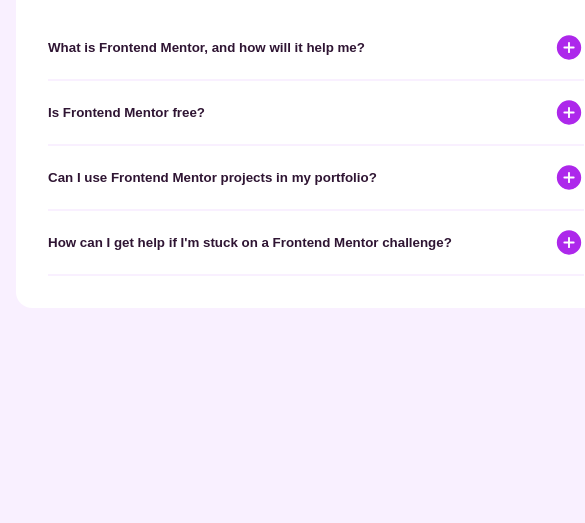
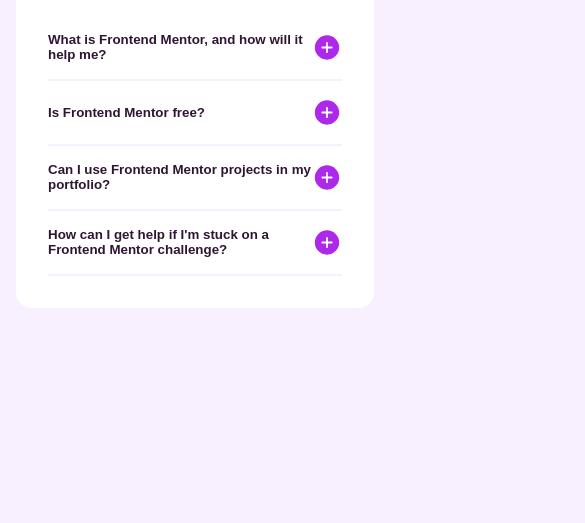
Before and after one commit to User9511/FAQ-accordion, a plain HTML site: page index.html in a window 390 px wide. Shown: the part 321-844 px from the top of the page, 585 px wide, since content can reach past the window. Drawn offline with nearby package versions, Linux system fonts and the light colour scheme.

Commit message:
Improved mobile device view

```diff
--- a/styles.css
+++ b/styles.css
@@ -64,6 +64,7 @@ li img {
   display: flex;
   align-items: center;
   justify-content: space-between;
+  text-align: left;
   border: 0;
   background-color: transparent;
   color: var(--Dark-purple);
@@ -78,6 +79,7 @@ li img {
 
 button[aria-expanded="true"] + .faq-answer {
   transition: all 0.3s linear;
+  margin-bottom: 1rem;
 }
 
 .faq {
@@ -114,4 +116,8 @@ p {
   body {
     background-image: url(./assets/images/background-pattern-mobile.svg);
   }
+
+  .container {
+    width: auto;
+  }
 }
```
